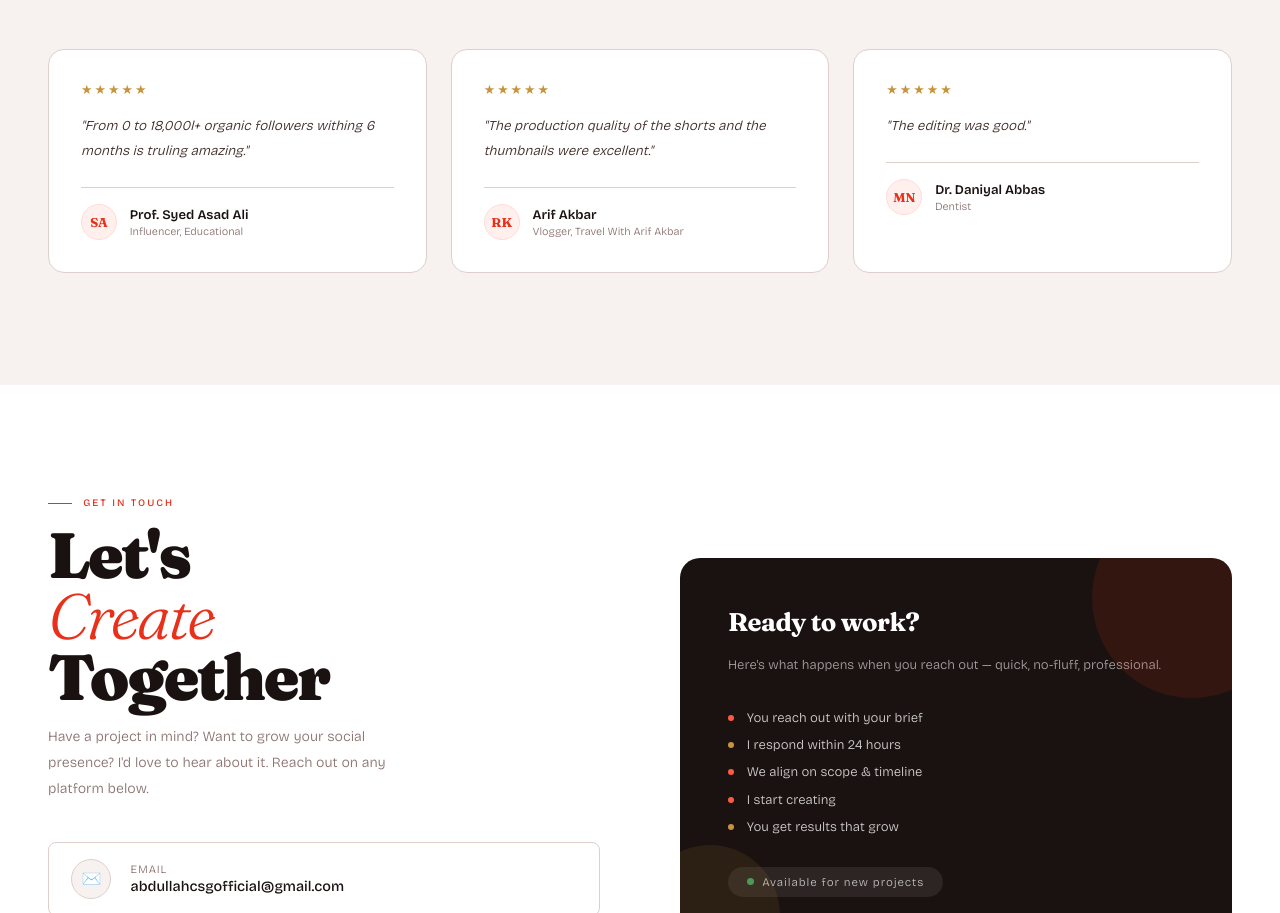
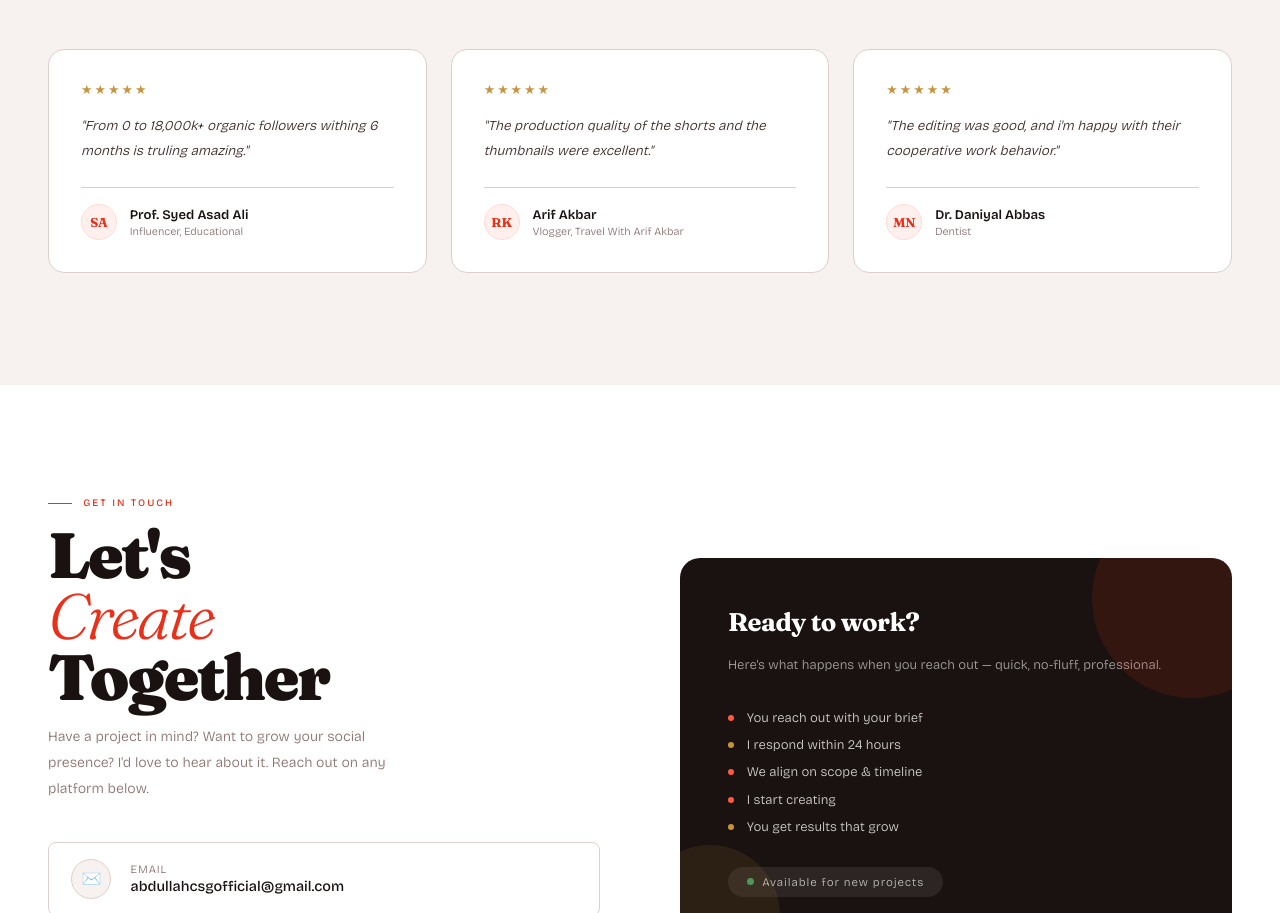
Before and after one commit to HI-786/az-portfolio, a plain HTML site: page index.html in a window 1280 px wide. Shown: the part 4018-4931 px from the top of the page. Drawn offline with nearby package versions, Linux system fonts and the light colour scheme.

Commit message:
Update index.html

```diff
--- a/index.html
+++ b/index.html
@@ -1219,7 +1219,7 @@ footer{
   <div class="testi-grid">
     <div class="tcard reveal">
       <div class="tcard-stars">★★★★★</div>
-      <p class="tcard-text">"From 0 to 18,000l+ organic followers withing 6 months is truling amazing."</p>
+      <p class="tcard-text">"From 0 to 18,000k+ organic followers withing 6 months is truling amazing."</p>
       <div class="tcard-author">
         <div class="tcard-av">SA</div>
         <div>
@@ -1241,7 +1241,7 @@ footer{
     </div>
     <div class="tcard reveal" style="transition-delay:.16s">
       <div class="tcard-stars">★★★★★</div>
-      <p class="tcard-text">"The editing was good."</p>
+      <p class="tcard-text">"The editing was good, and i'm happy with their cooperative work behavior."</p>
       <div class="tcard-author">
         <div class="tcard-av">MN</div>
         <div>
```
